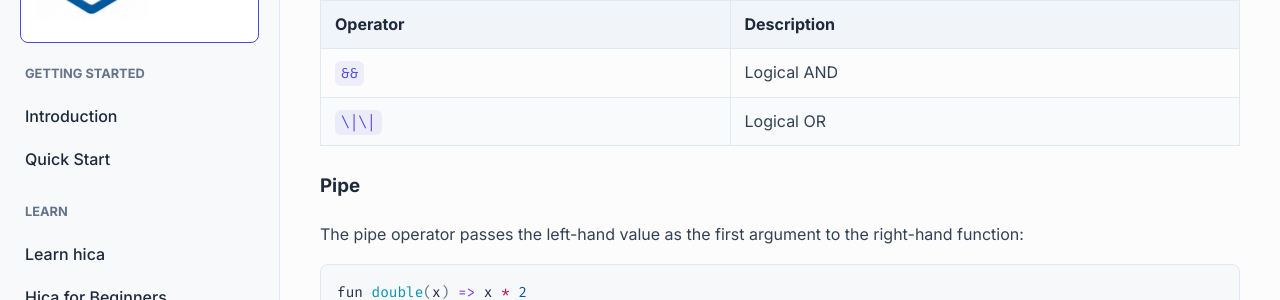
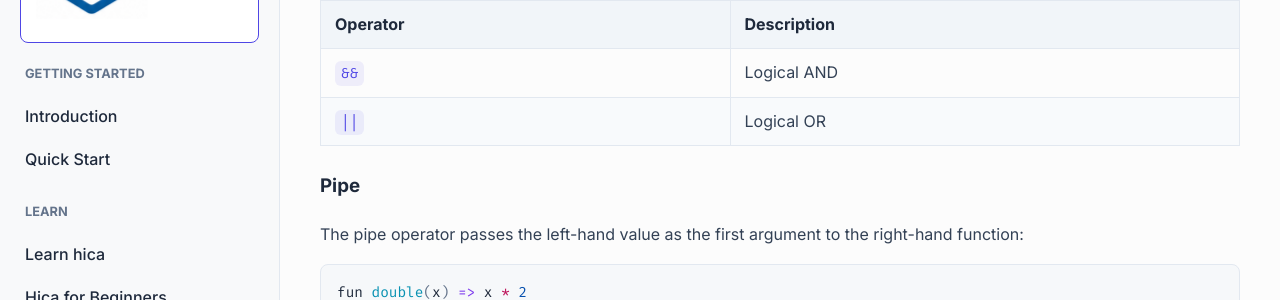
Before and after one commit to cladam/hica, a Jekyll site: the page built from docs/language-reference.md, in a window 1280 px wide and 900 px high, scrolled down 5665 px. Shown: the part 159-459 px from the top of the window. Built offline with Jekyll 4.4.1, drawn with Linux system fonts in a browser that asks for light colours.

Commit message:
fix: minor updates
Intent Log:
- Pre-sync safety snapshot

```diff
--- a/docs/language-reference.md
+++ b/docs/language-reference.md
@@ -235,7 +235,7 @@ fun safe_divide(a, b) =>
 | Operator | Description |
 | -------- | ----------- |
 | `&&` | Logical AND |
-| `\|\|` | Logical OR |
+| `||` | Logical OR |
 
 ### Pipe
 
```
Also changed, not shown: 2 other files.
